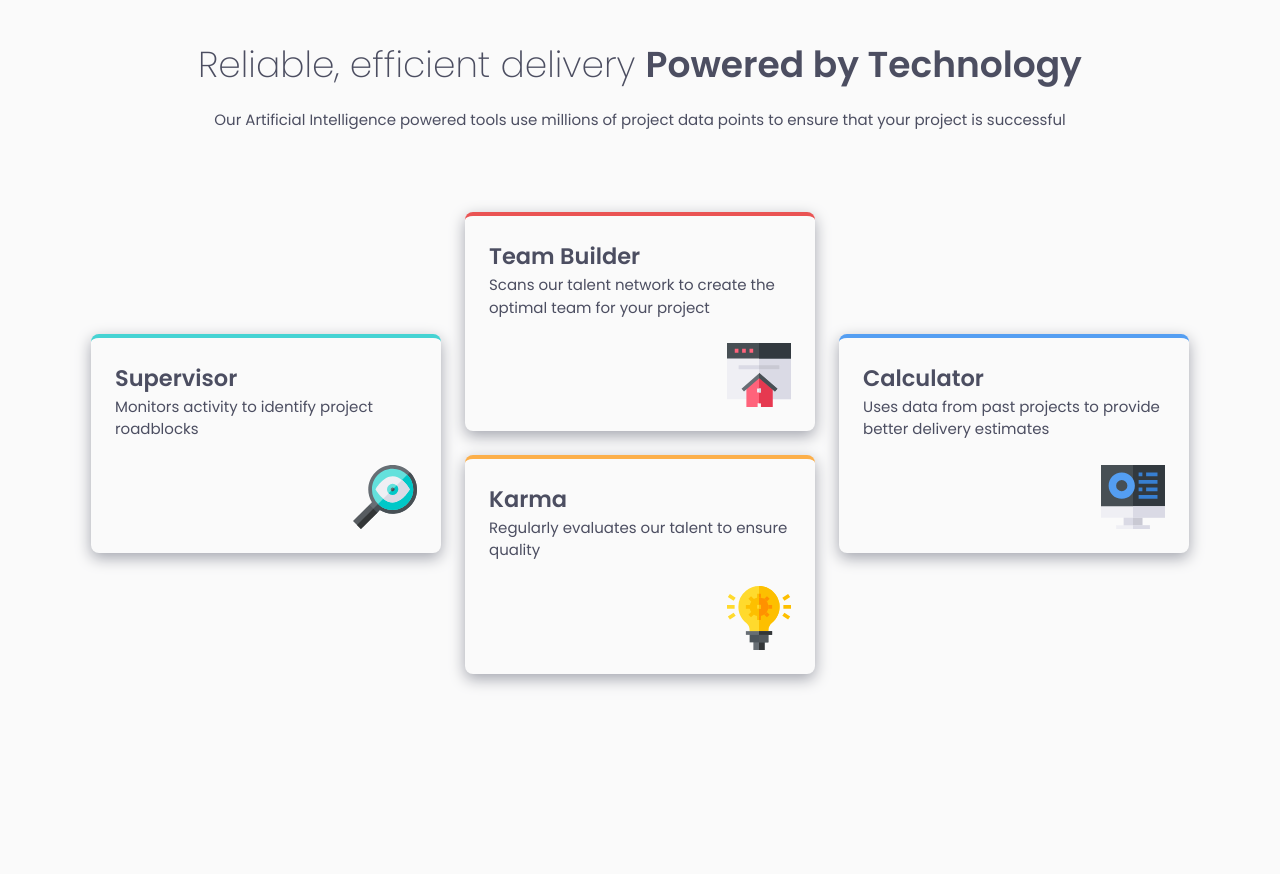
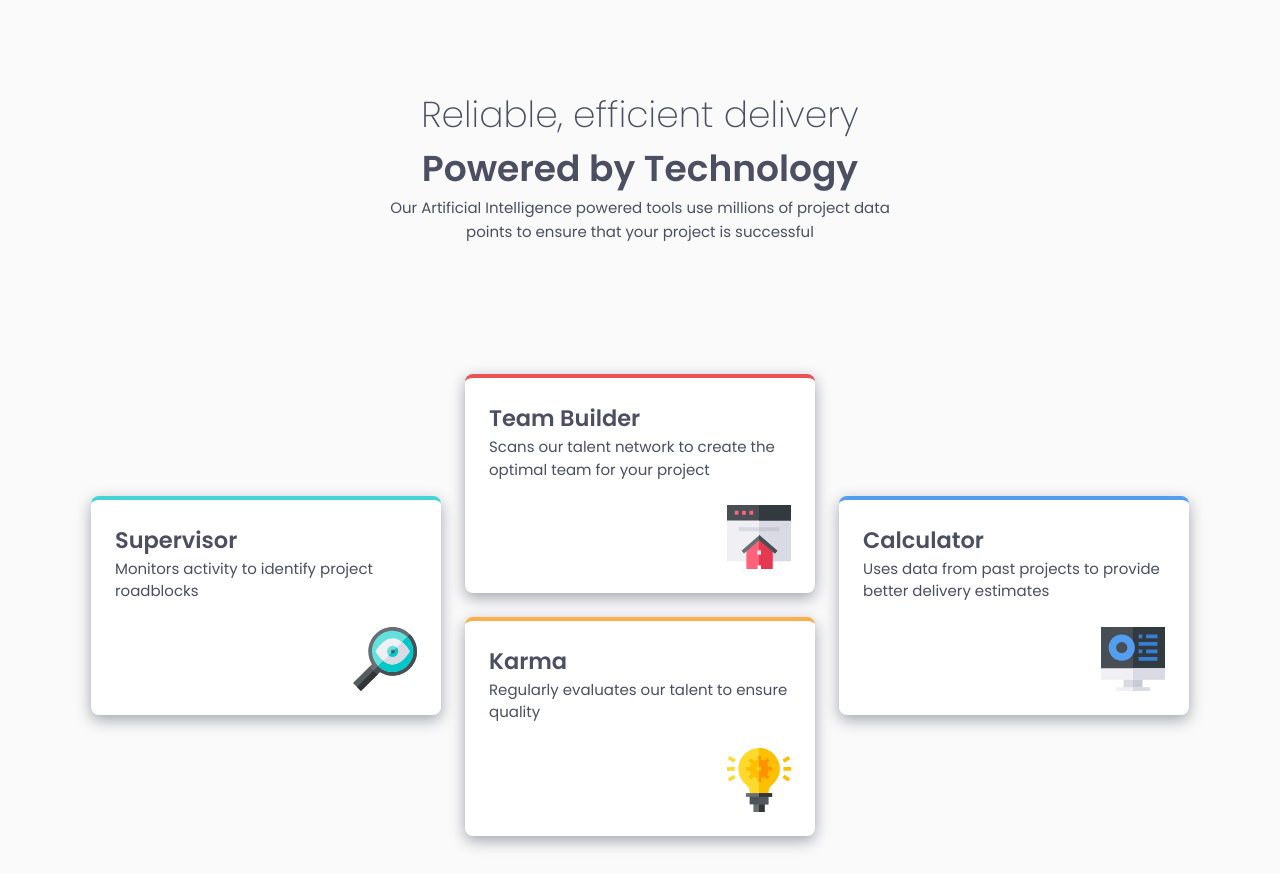
Before and after one commit to mickoymouse/four-card-feature-section-v2, a plain HTML site: page index.html in a window 1280 px wide. Before the commit the page ends 800 px from the top, so only its background shows below. Drawn offline with Linux system fonts and the light colour scheme.

Commit message:
updated some styles.

```diff
--- a/style.css
+++ b/style.css
@@ -77,10 +77,10 @@ body {
     place-content: center;
 
     > header {
-        display: grid;
-        gap: 1rem;
+        width: 50%;
+        margin: 50px auto;
+        text-align: center;
         > p {
-            text-align: center;
             line-height: 1.6;
         }
     }
@@ -105,7 +105,7 @@ body {
     min-width: 311px;
     max-width: 350px;
 
-    background-color: var(--clr-gray-light);
+    background-color: white;
     box-shadow: 0 5px 15px var(--clr-bluegray);
     border-radius: 0.5rem;
     padding: 1.5rem;
```
Also changed, not shown: index.html (line endings or trailing spaces), 1 other file.
